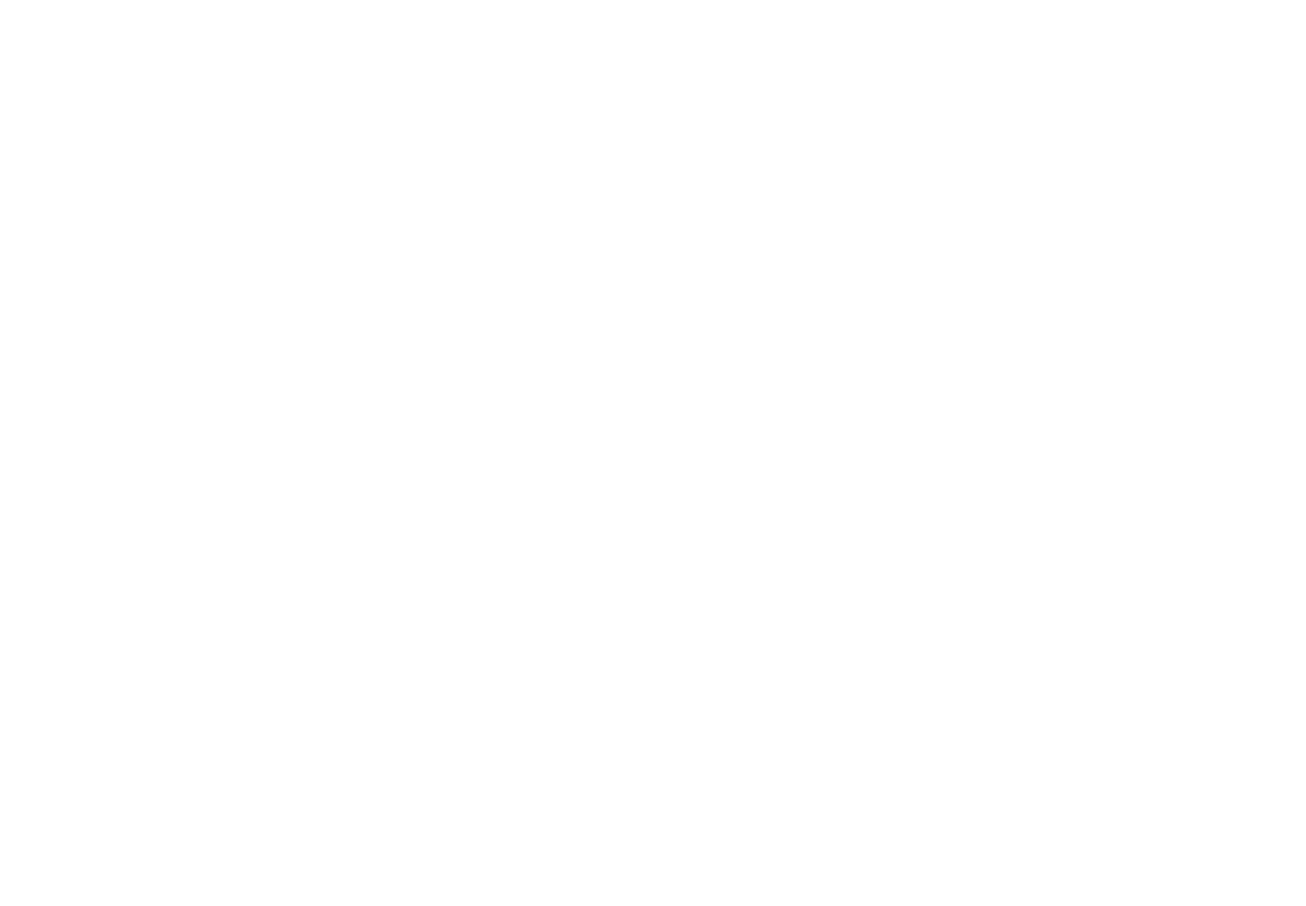
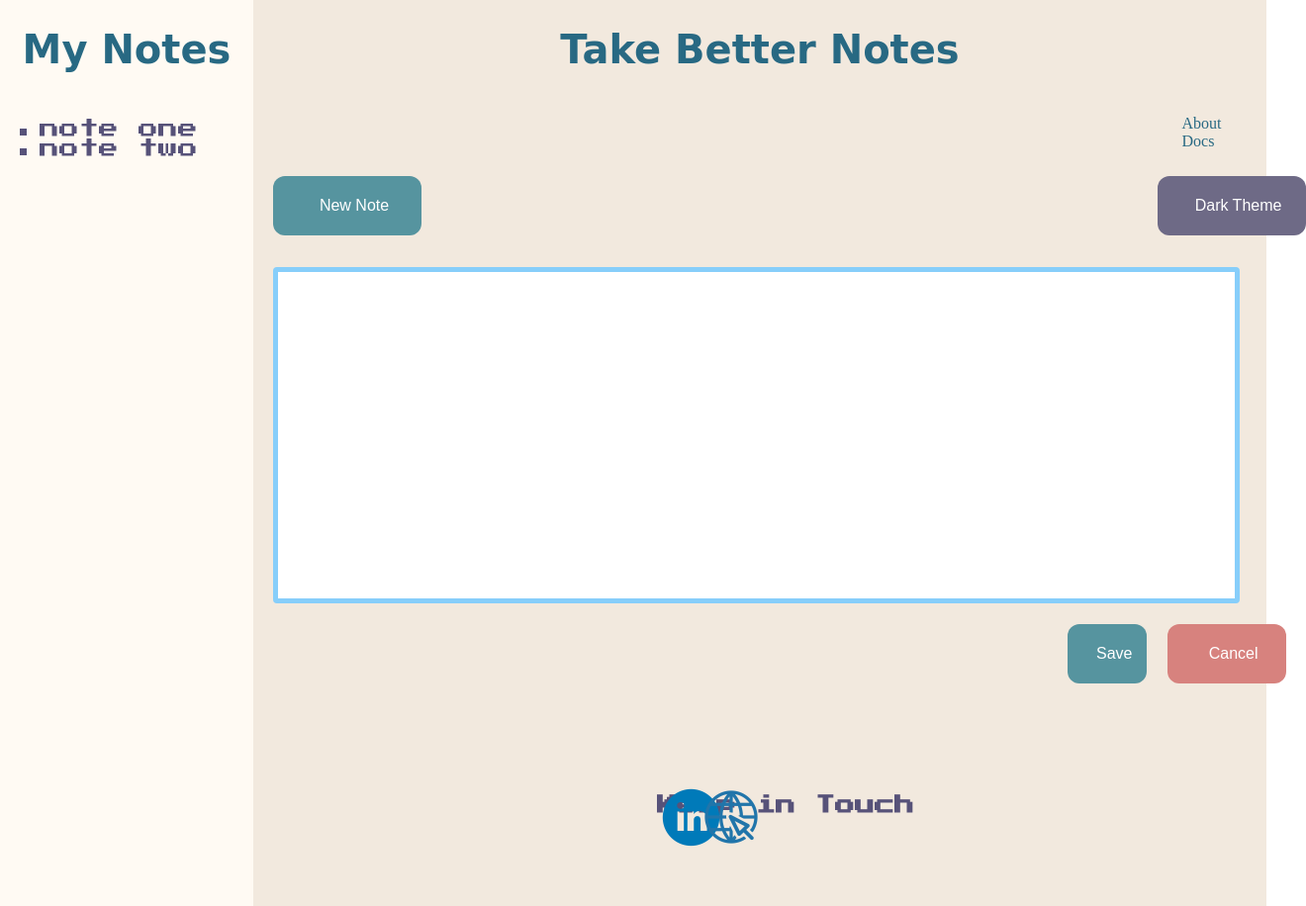
Before and after one commit to 3LilyFarmer/1620_Assignment02, a plain HTML site: page index.html in a window 1280 px wide. Shown: the whole page at 99% size, 1320 px wide, since content can reach past the window. Before the commit the page ends 800 px from the top, so only its background shows below. Drawn offline with Linux system fonts and the light colour scheme; a web font is replaced by a local one.

Commit message:
add column layout to mobile; grid layout to desktop, add titles, add text, add nav_bar, add functionless button, add text_area, add linkin_logo; add internet_logo

```diff
--- a/css/stylesheet.css
+++ b/css/stylesheet.css
@@ -1,6 +1,191 @@
+@import url('https://fonts.googleapis.com/css2?family=Bungee+Outline&family=Press+Start+2P&display=swap');
+
+html, body{
+    height: 100%;
+    margin: 0;
+}
+body{
+    display: flex;
+    flex-direction: column;
+}
+
+.listing{
+    background-color: #fffaf3;
+}
+.noteL{
+    list-style-type: square;
+}
+.notepage{
+    background-color: #f2e9de;
+}
+.navbar{
+    order: 2;
+    display: flex;
+    flex-direction: row;
+    margin-left: 30%;
+}
+.navbar li{
+    display: inline-block;
+    padding-right: 20px;
+    list-style-type: none;
+}
+.button{
+    border: none;
+    height: 60px;
+    border-radius: 12px;
+    color: white;
+    padding-left: 20px;
+    text-align: center;
+    text-decoration: none;
+    display: inline-block;
+    font-size: 16px;
+    cursor: pointer;
+}
+.noteB{
+    order: 3;
+    float: left;
+    margin-left: 20px;
+    width: 150px;
+    background-color: #56949f;
+}
+.themeB{
+    order: 3;
+    float: right;
+    margin-right: 20px;
+    width: 150px;
+    background-color: #6e6a86;
+}
+.saveB{
+    order: 5;
+    margin-left: 4%;
+    width: 80px;
+    background-color: #56949f;
+}
+.cancelB{
+    order: 5;
+    margin-left: 45%;
+    width: 120px;
+    background-color: #d7827e;
+}
+
+.titleF{
+    font-family: 'Bungee Outline', cursive;
+    color: #286983;
+    font-size: 2em;
+    text-align: center;
+}
+.textF{
+    font-family: 'Press Start 2P', cursive;
+    color: #575279;
+    font-size: 1em;
+}
+.navF{
+    color: #286983;
+}
+.linkedin_logo{
+    margin-left: 30%;
+}
+
+#note_field{
+    order: 4;
+    width: 94%;
+    min-height: 200px;
+    margin-left: 2%;
+    margin-right: 2%;
+    resize: none;
+    border-color: lightskyblue;
+    border-width: 5px;
+    border-radius: 4px;
+}
+#KIT{
+    width: 400px;
+    text-align: center;
+}
+
 /* responsive design
 ------------------------------------------------------*/
 
 @media screen and (min-width:600px){
+    body{
+        display: grid;
+        grid-template-columns: 1fr 4fr;
+    }
 
+    .listing{
+        grid-column: 1/2;
+        display: grid;
+        grid-template-rows: 100px 1fr;
+    }
+    .noteL{
+        grid-column: 1/2;
+    }
+    .notepage{
+        grid-column: 2/3;
+        display: grid;
+        grid-template-rows: 100px 1fr 1.5fr 5fr 1.5fr 3fr;
+    }
+    .navbar{
+        grid-column: 2/3;
+        grid-row: 2/3;
+        align-self: center;
+        margin-left: 75%;
+    }
+    .noteB{
+        grid-row: 3/4;
+        margin: 10px 20px;
+    }
+    .themeB{
+        grid-row: 3/4;
+        grid-column: /-1;
+        margin-left: 78%;
+        margin-top: 10px;
+    }
+    .titleB{
+        grid-row: 1/2;
+    }
+    .titleB, .titleF{
+        grid-column: 1/3;
+    }
+    .saveB{
+        grid-row: 5/6;
+        grid-column: 2/3;
+        align-self: center;
+        margin-left: 60%;
+    }
+    .cancelB{
+        grid-row: 5/6;
+        grid-column: 2/3;
+        align-self: center;
+        margin-left: 80%;
+    }
+    .linkedin_logo{
+        grid-row: 6/7;
+        grid-column: 1/3;
+        margin-top: 8%;
+        margin-left: 40%;
+    }
+    .internet_logo{
+        grid-row: 6/7;
+        grid-column: 1/3;
+        margin-top: 8%;
+        margin-left: 44%;
+    }
+
+    .titleF{
+        font-size: 40px;
+    }
+    .textF{
+        font-size: 20px;
+    }
+
+    #note_field{
+        grid-row: 4/5;
+        grid-column: 1/3;
+    }
+    #KIT{
+        grid-row: 6/7;
+        grid-column: 1/3;
+        align-self: center;
+        margin-left: 33%;
+    }
 }
--- a/index.html
+++ b/index.html
@@ -6,11 +6,29 @@
             <link href="css/stylesheet.css" rel="stylesheet">
         </head>
         <body>
-            <nav>
-
-            </nav>
-            <div>
-
+            <div class="listing">
+                <h1 class="titleB titleF">My Notes</h1>
+                <ul class="noteL textF">
+                    <li><a>note one</a></li>
+                    <li><a>note two</a></li>
+                </ul>
+            </div>
+            <div class="notepage">
+                <h1 class="titleB titleF">Take Better Notes</h1>
+                <nav class="navbar">
+                    <ul class="navF">
+                        <li>About</li>
+                        <li>Docs</li>
+                    </ul>
+                </nav>
+                <button class="button noteB">New Note</button>
+                <button class="button themeB">Dark Theme</button>
+                <textarea id="note_field"></textarea>
+                <button class="button saveB">Save</button>
+                <button class="button cancelB">Cancel</button>
+                <h3 class="textF" id="KIT">Keep in Touch</h3>
+                <img class="linkedin_logo" src="image/linkedin_circle_color-512.png" alt="linkedin_logo" width="64" height="64">
+                <img class="internet_logo" src="image/Internet_Line-02-512.png" alt="internet_logo" width="64" height="64">
             </div>
         </body>
     </html>
```
Also changed, not shown: image/Internet_Line-02-512.png (added), image/linkedin_circle_color-512.png (added).
